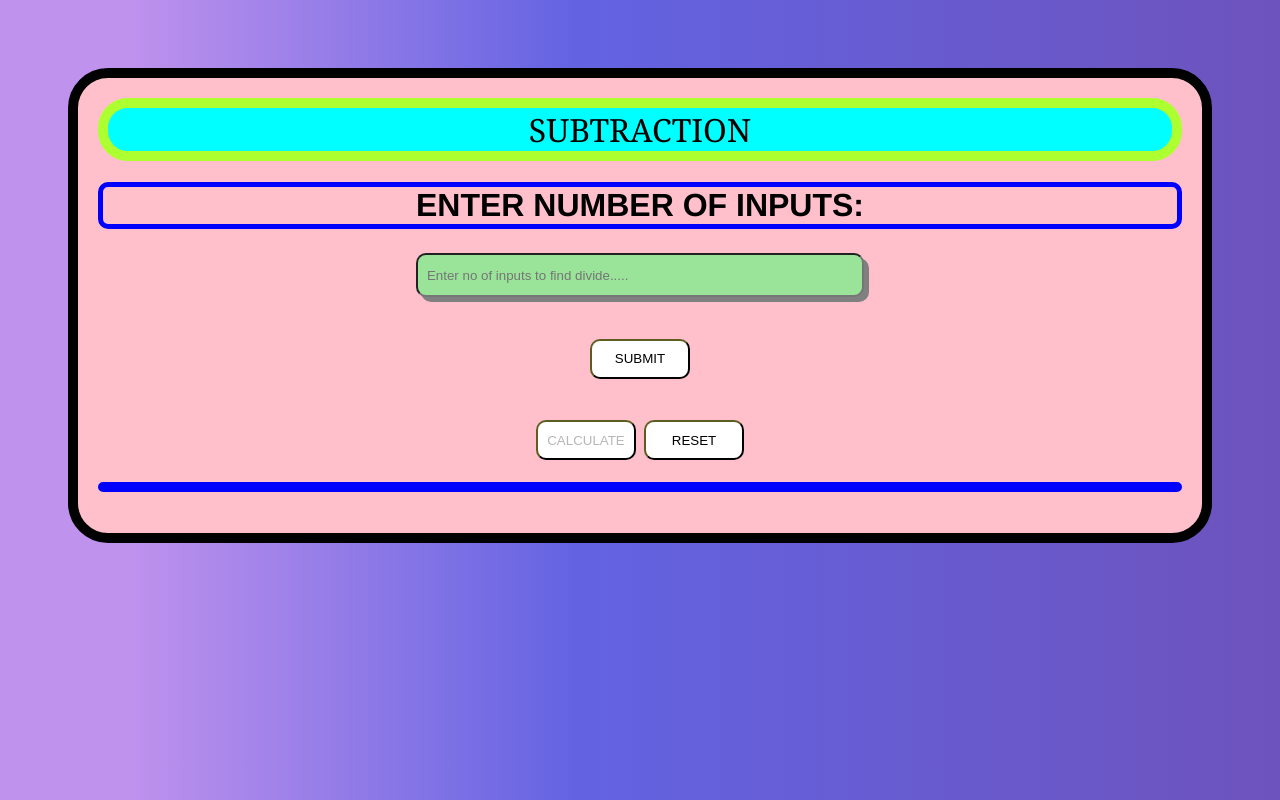
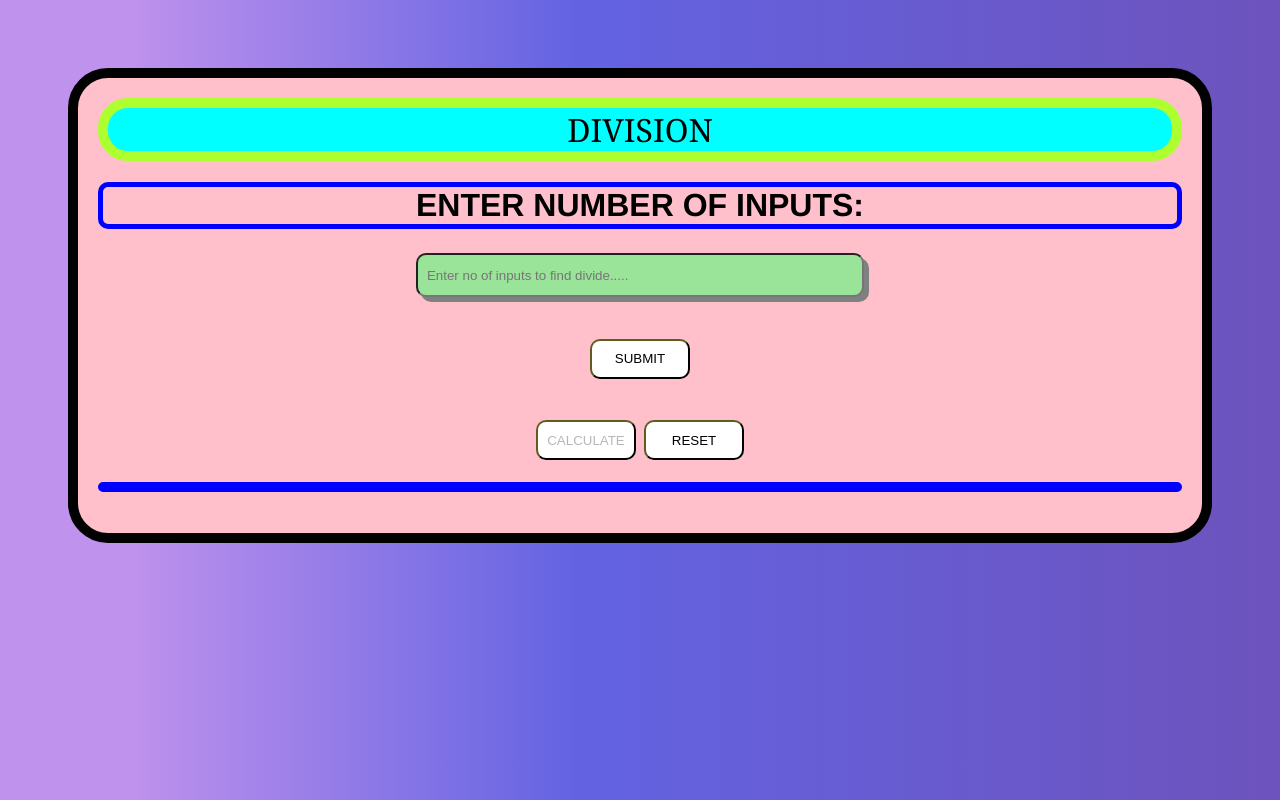
Before and after one commit to Akilesh-s-7/calculator, a plain HTML site: page division.html in a window 1280 px wide. Shown: the top 800 px of the page. Drawn offline with Linux system fonts and the light colour scheme.

Commit message:
Update division.html
heading mistake

```diff
--- a/division.html
+++ b/division.html
@@ -9,7 +9,7 @@
 <body>
     <div class="container">
    <div class="topbar">
-    <header>SUBTRACTION<header>
+    <header>DIVISION<header>
     </div>
 
         <!-- getting no of input  from user -->
```
